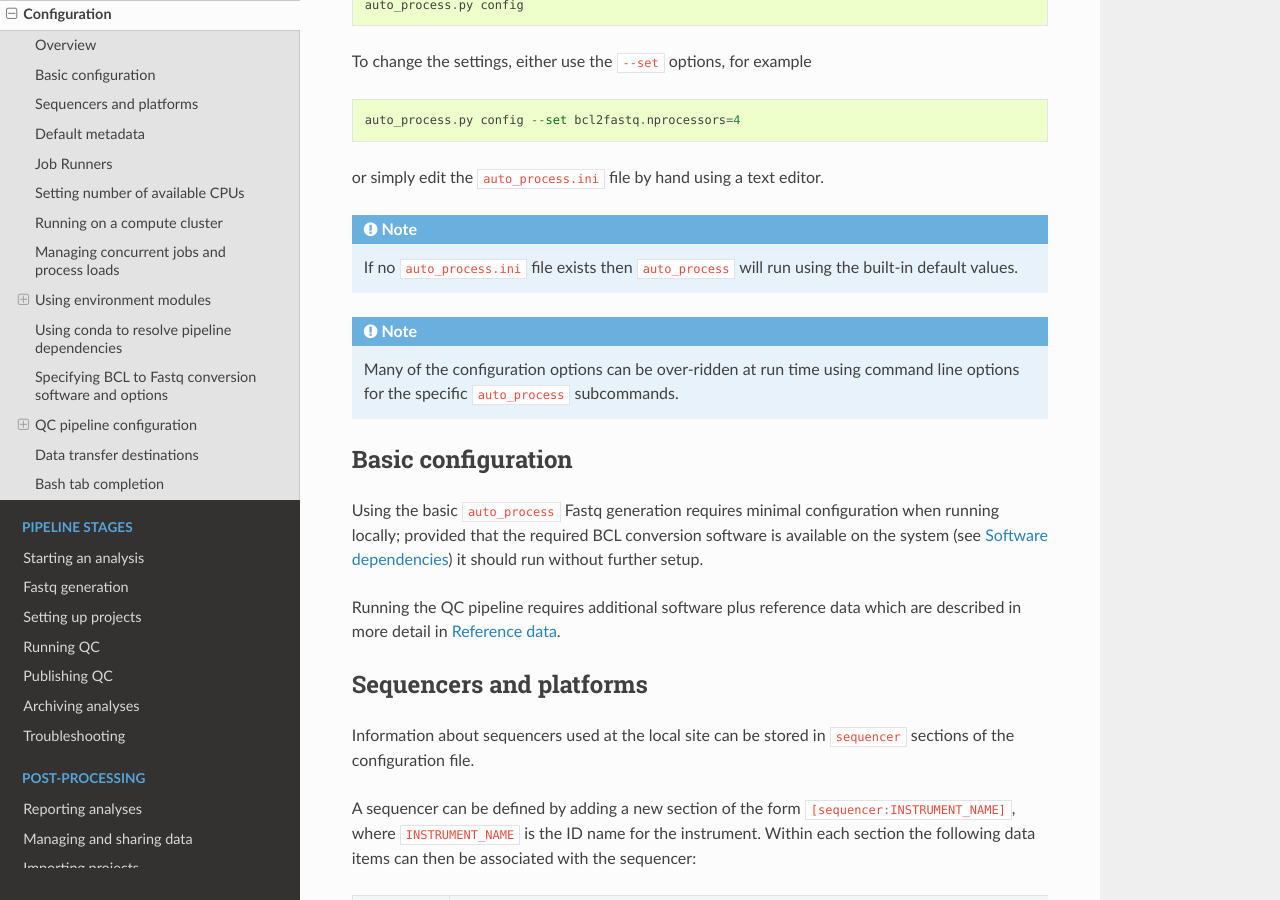
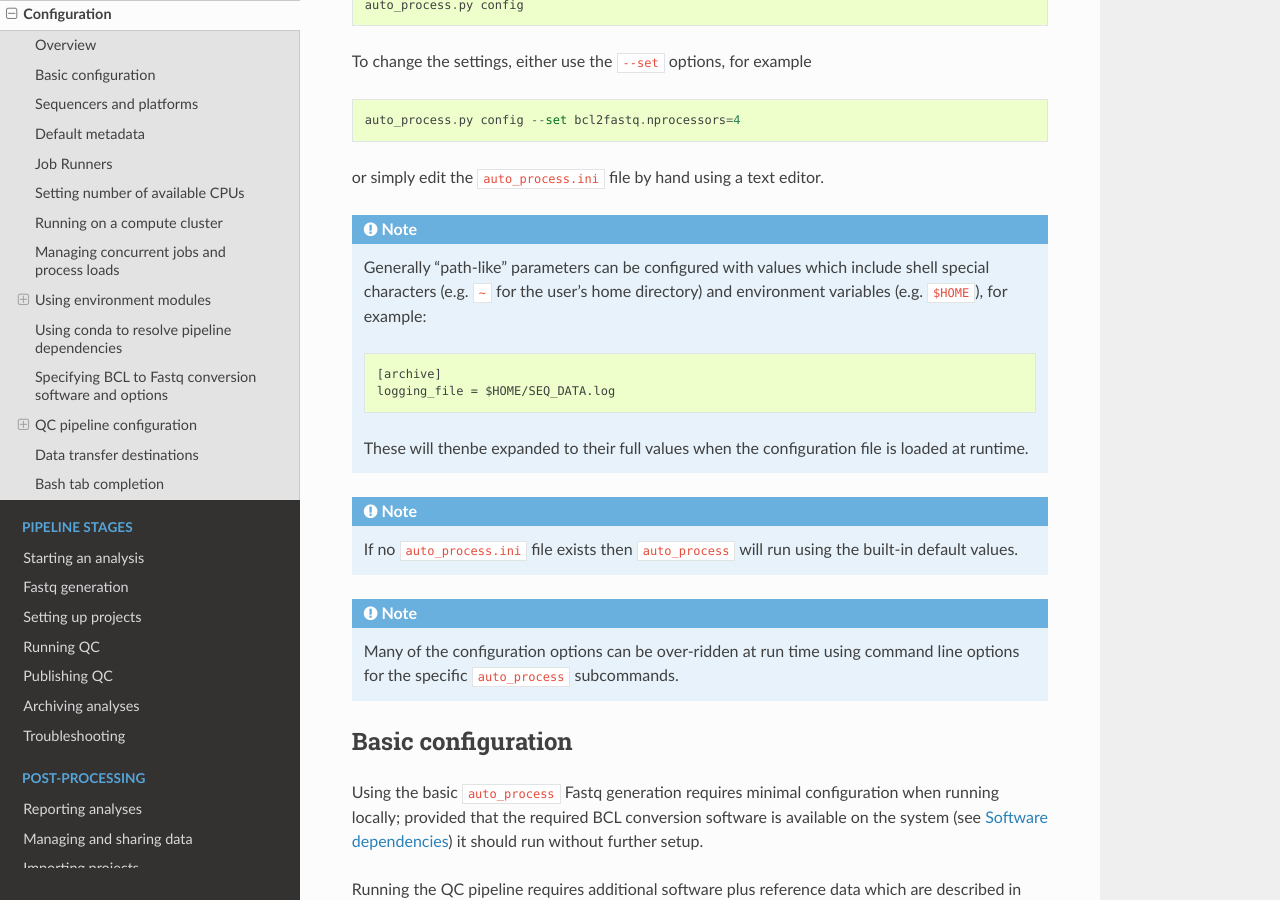
Before and after one commit to fls-bioinformatics-core/auto_process_ngs, a Sphinx documentation site: the page built from docs/source/configuration.rst, in a window 1280 px wide and 900 px high, scrolled down 718 px. Built offline with Sphinx 7.4.7 and the Read the Docs theme 3.1.0, drawn with Linux system fonts in a browser that asks for light colours.

Commit message:
Update the 'configuration' doc to include shell/env var expansion.

```diff
--- a/docs/source/configuration.rst
+++ b/docs/source/configuration.rst
@@ -47,6 +47,20 @@ To change the settings, either use the ``--set`` options, for example
 
 or simply edit the ``auto_process.ini`` file by hand using a text editor.
 
+.. note::
+
+   Generally "path-like" parameters can be configured with values
+   which include shell special characters (e.g. ``~`` for the user's
+   home directory) and environment variables (e.g. ``$HOME``), for
+   example:
+
+   ::
+
+      [archive]
+      logging_file = $HOME/SEQ_DATA.log
+
+   These will thenbe expanded to their full values when the
+   configuration file is loaded at runtime.
 
 .. note::
 
```
